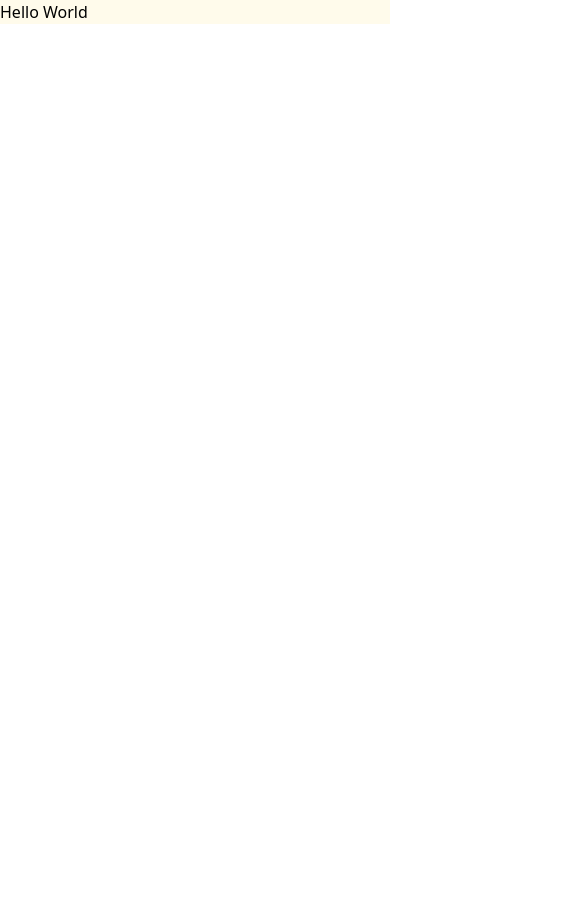
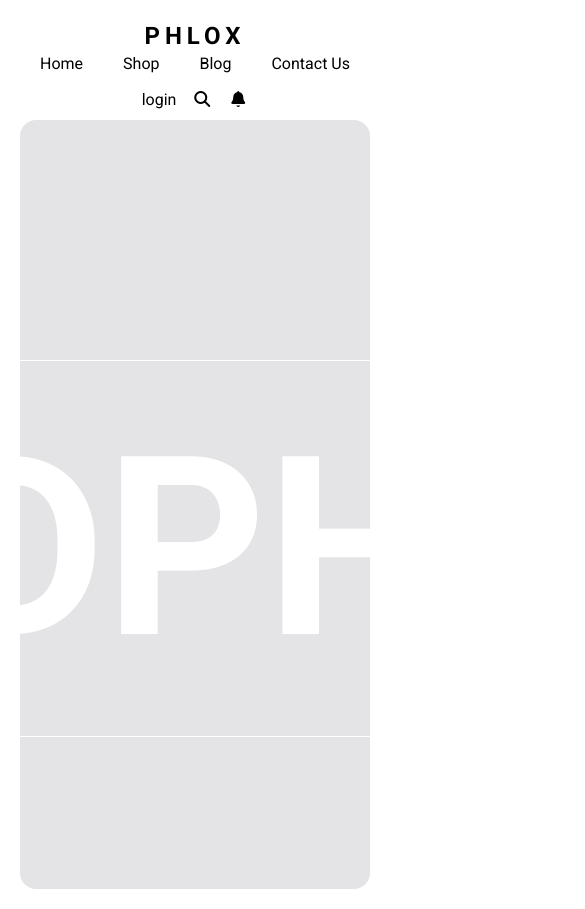
Before and after one commit to RommelAgasa/e-commerce-landing-page, a React (Vite) app: page / in a window 390 px wide. Shown: the top 909 px of the page, 585 px wide, since content can reach past the window. Before the commit the page ends 844 px from the top, so only its background shows below. Built offline with nearby package versions, Linux system fonts and the light colour scheme.

Commit message:
done making the topbar and make it responsive

```diff
--- a/index.html
+++ b/index.html
@@ -5,6 +5,8 @@
     <link rel="icon" type="image/svg+xml" href="/vite.svg" />
     <meta name="viewport" content="width=device-width, initial-scale=1.0" />
     <title>e-commerce-landing-page</title>
+    <link href="https://fonts.googleapis.com/css2?family=Roboto:wght@400;500;700&display=swap" rel="stylesheet">
+    <link rel="stylesheet" href="https://cdnjs.cloudflare.com/ajax/libs/font-awesome/7.0.1/css/all.min.css">
   </head>
   <body>
     <div id="root"></div>
--- a/src/App.jsx
+++ b/src/App.jsx
@@ -1,10 +1,19 @@
 import './App.css'
+import TopBar from './components/topbar'
+import Hero from './components/hero'
 
 function App() {
 
   return (
     <>
-      <h1 className='bg-amber-50'>Hello World</h1>
+      <div className='p-5'>
+          <div>
+            <TopBar />
+          </div>
+          <div className='mt-2'>
+            <Hero />
+          </div>
+      </div>
     </>
   )
 }
--- /dev/null
+++ b/src/components/hero.jsx
@@ -0,0 +1,21 @@
+
+
+export default function Hero(){
+
+
+    return (
+        <div className="bg-zinc-200 flex justify-center items-center py-32 p-2 rounded-2xl">
+            <div>
+                <div className="font-medium text-4xl">Beats Solo</div>
+                <div className="font-semibold text-7xl" >Wireless</div>
+                <div className="font-bold p-0 m-0 text-[250px] text-white uppercase border">Headphone</div>
+                <button>
+                    Shop by Category
+                </button>
+            </div>
+            <div>
+
+            </div>
+        </div>
+    );
+}
--- /dev/null
+++ b/src/components/topbar.jsx
@@ -0,0 +1,36 @@
+
+
+export default function TopBar(){
+
+    return (
+        <>
+            <div className="flex flex-wrap gap-3 justify-between">
+                <div className="flex flex-wrap w-full sm:w-auto md:gap-9 justify-center items-center">
+                    <div className="uppercase font-bold text-2xl tracking-[5px]">
+                        Phlox
+                    </div>
+                    <div>
+                        <ul className="flex gap-10">
+                            <li><a href="#home">Home</a></li>
+                            <li><a href="#shop">Shop</a></li>
+                            <li><a href="#blog">Blog</a></li>
+                            <li><a href="#contactus">Contact Us</a></li>
+                        </ul>
+                    </div>
+                </div>
+                <div className="w-full sm:w-auto">
+                    <div className="flex gap-4 md:gap-7 justify-center items-center">
+                        <div>login</div>
+                        <div>
+                            <i class="fa-solid fa-magnifying-glass"></i>
+                        </div>
+                        <div>
+                            <i class="fa-solid fa-bell"></i>
+                        </div>
+                    </div>
+                </div>
+            </div>
+        </>
+    );
+
+}
--- a/src/index.css
+++ b/src/index.css
@@ -1 +1,5 @@
 @import 'tailwindcss';
+
+body{
+    font-family: 'Roboto', sans-serif;
+}
```
